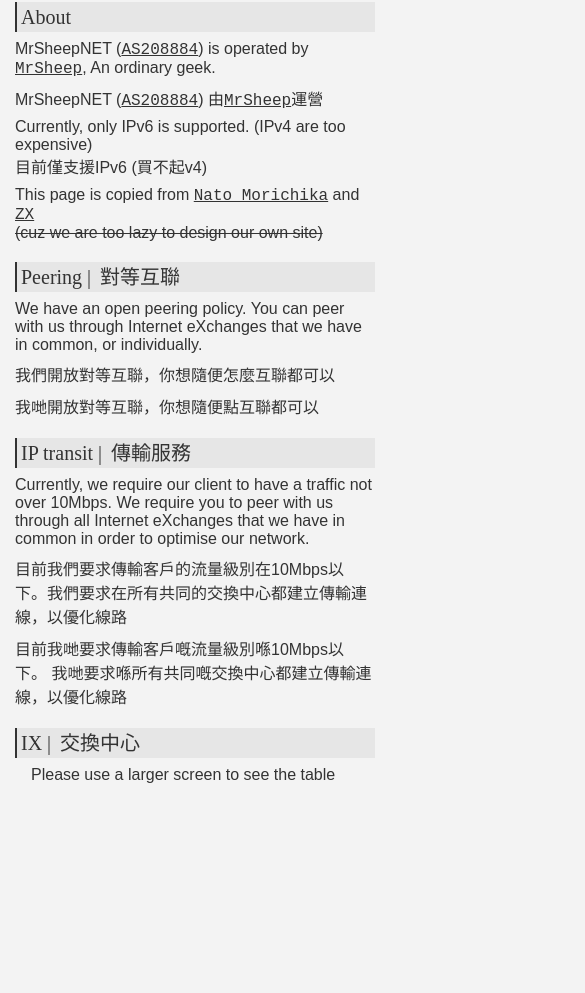
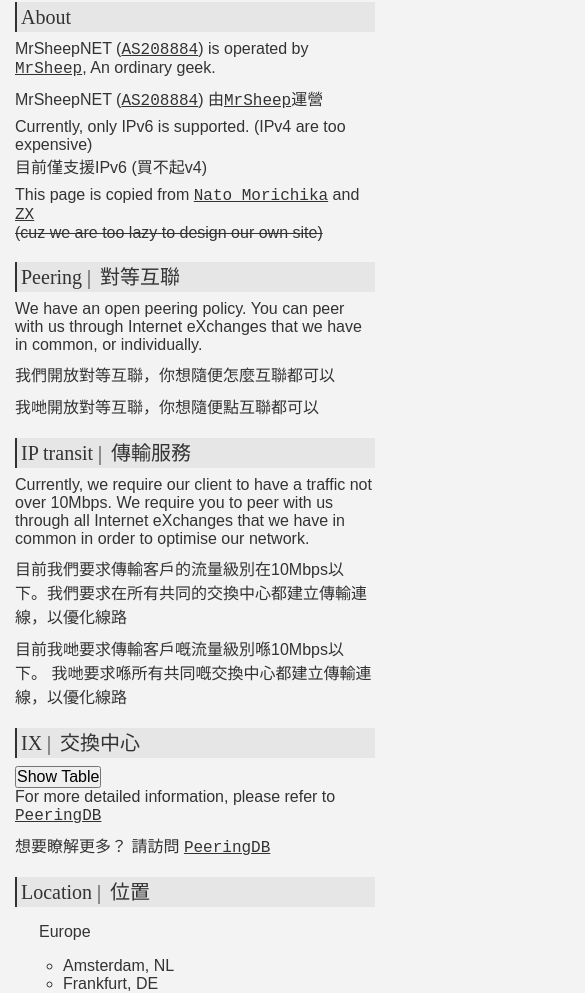
Before and after one commit to Mr-Sheep/as208884, a plain HTML site: page index.html in a window 390 px wide. Shown: the part 101-1094 px from the top of the page, 585 px wide, since content can reach past the window. Drawn offline with Linux system fonts and the light colour scheme; a web font is replaced by a local one.

Commit message:
Fix for low res screen

```diff
--- a/index.html
+++ b/index.html
@@ -10,6 +10,7 @@
     <link href="./style.css" rel="stylesheet">
     <link href="./css.css" rel="stylesheet">
     <title>AS208884</title>
+
 </head>
 <body>
     <div class="header">
@@ -49,11 +50,22 @@
             <p>目前我哋要求傳輸客戶嘅流量級別喺10Mbps以下。 我哋要求喺所有共同嘅交換中心都建立傳輸連線，以優化線路</p>
         </section>
 
+        <script >
+            const showTable = () => {
+                let tableClass = documents.getElementById('tableData');
+                if (tableClass.style.display === "none") {
+                    tableClass.style.display = "block";
+                } else {
+                    tableClass.style.display = "none";
+                }
+            }
+        </script>
+
         <section >
             <div class="subtitle">IX | <span class="chinese">交換中心</span></div>
-            <div class="tableData">
-                <span class="hiddenDesktop">Please use a larger screen to see the table</span>
-                <table >
+            <button onclick="showTable()">Show Table</button>
+            <div id="tableData">
+                <table>
                     <tr>
                         <th>IX</th>
                         <th>CC</th>
--- a/style.css
+++ b/style.css
@@ -108,9 +108,12 @@ tr {
   text-align: left;
 }
 
-.tableData {
+#tableData {
   padding: 0 0 1em 1em;
+  display: none;
+
 }
+
 
 .location {
   list-style-type: circle;
@@ -123,16 +126,3 @@ tr {
   margin-top: 1em;
   margin-left: 1.5em;
 }
-
-.hiddenDesktop {
-  visibility: hidden;
-}
-
-@media screen and (max-width: 650px) {
-  table {
-    visibility: hidden;
-  }
-  .hiddenDesktop {
-    visibility: visible;
-  }
-}
```
